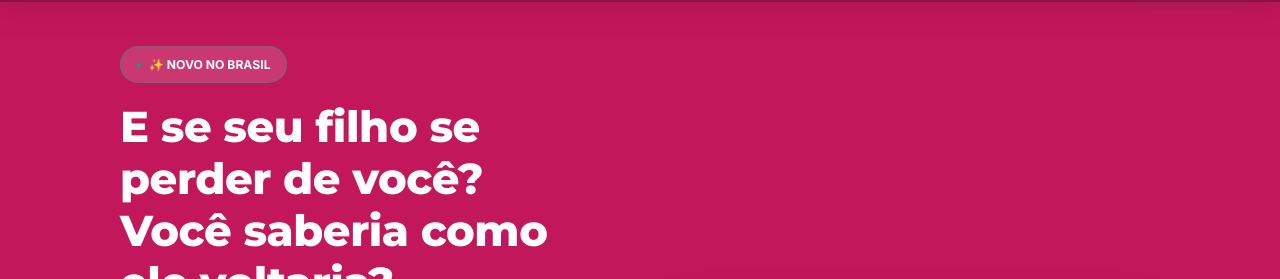
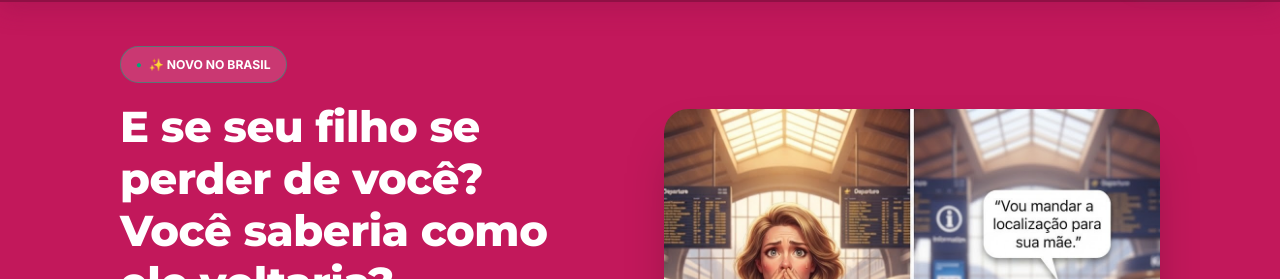
Before and after one commit to nayaraguedes5129-maker/achei-etiquetas, a plain HTML site: page index.html in a window 1280 px wide. Shown: the part 65-344 px from the top of the page. Drawn offline with Linux system fonts and the light colour scheme; files whose address does not match are found by name.

Commit message:
Update index.html

```diff
--- a/index.html
+++ b/index.html
@@ -310,7 +310,7 @@ footer.site .hand-note{ color:var(--emerald); font-family:var(--font-hand); font
       <a href="https://pay.hotmart.com/H107287018A?bid=1789244103713" class="cta-v2">🛡️ Quero Proteger Meu Filho Agora</a>
     </div>
     <div class="hero-v2-media">
-      <img src="assets/hero-estacao.jpg" alt="Mãe preocupada procurando o filho em uma estação cheia, e a criança sendo ajudada por alguém que escaneou o QR Code da etiqueta">
+      <img src="/hero-estacao.jpg" alt="Mãe preocupada procurando o filho em uma estação cheia, e a criança sendo ajudada por alguém que escaneou o QR Code da etiqueta">
     </div>
   </div>
 </section>
```
